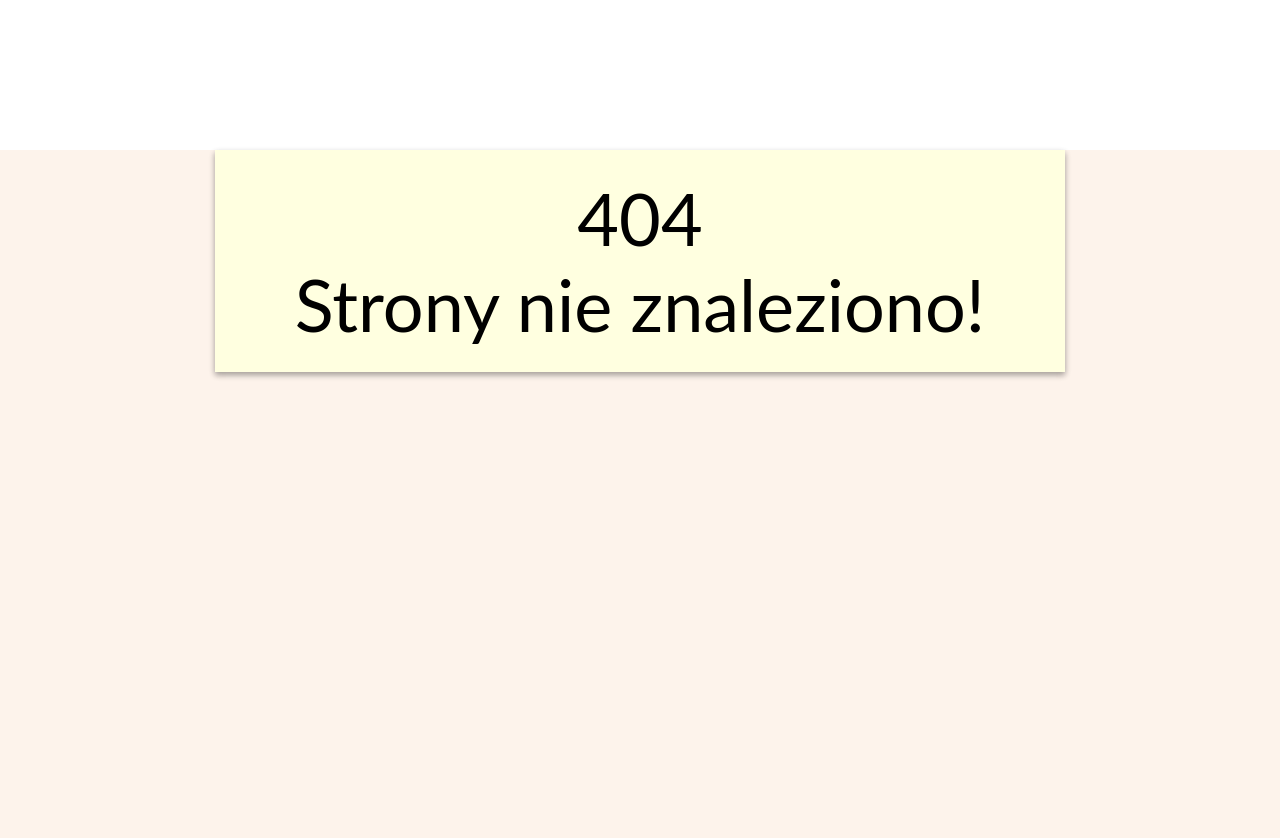
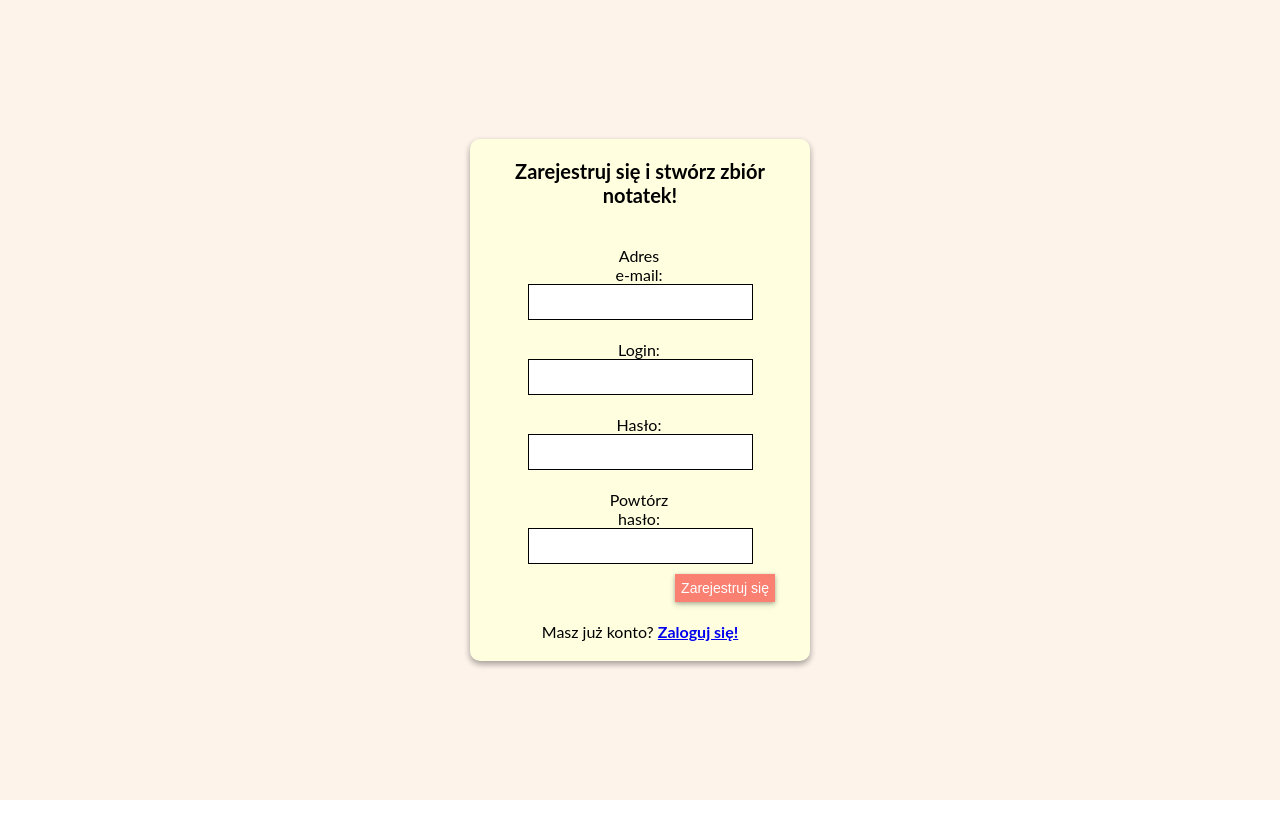
Before and after one commit to RadBia/NotesAppFrontend, a React (Create React App) app: page /register in a window 1280 px wide. Before the commit this address had no page. Shown: the top 838 px of the page. After the commit the page ends 800 px from the top, so only its background shows below. Built offline with nearby package versions, Linux system fonts and the light colour scheme.

Commit message:
Add Register component and route for user registration

```diff
--- a/src/App.js
+++ b/src/App.js
@@ -8,6 +8,7 @@ import {
 import Login from './components/login/Login';
 import Nav from './components/nav/Nav';
 import NotFound from './components/notFound/NotFound';
+import Register from './components/register/Register';
 
 
 function App() {
@@ -49,6 +50,7 @@ function App() {
   let notLoggedContent = () => {return (<div className="wrapper">
                                           <Switch>
                                               <Route exact path='/' element={<Login setIsLogged={setIsLogged} />}/>
+                                              <Route exact path='/register' element={<Register />}/>
                                               <Route path='*' element={<NotFound/>} />
                                           </Switch>
                                         </div>)};
--- /dev/null
+++ b/src/components/register/Register.js
@@ -0,0 +1,66 @@
+import React from 'react';
+import { useNavigate, Link } from "react-router-dom";
+
+function Register() {
+    const navigate = useNavigate();
+
+    const Register_ = (e) => {
+        e.preventDefault();
+
+        if(e.target.login.value != "" && e.target.password.value != "" && (e.target.password.value == e.target.repassword.value) ) {
+            const requestOptions = {
+                method: 'POST',
+                headers: { 'Content-Type': 'application/json' },
+                body: JSON.stringify({ login: e.target.login.value, password: e.target.password.value, email: e.target.email.value})
+            };
+            fetch('http://localhost:8080/api/user/register', requestOptions)
+                .then(response => response.json())
+                .then(data => {console.log(data)
+                    if(data.id != null ) {
+                        alert("Zostałeś zarejestrowany. Następuje przekierowanie do panelu logowania!")
+                        navigate("/");
+                    } else {
+                        alert("Użytkownik istnieje lub nie wypełniono wszystkich pól formularza!");
+                    }
+                });
+
+        } else {
+            alert("W formularzu występuje błąd! Wypełnij wszystkie pola!");
+        }
+    }
+    return (
+        <div className="login-wrapper">
+            <div className="container">
+                <div className="login-panel">
+                    <h4>Zarejestruj się i stwórz zbiór notatek!</h4>
+                    <form onSubmit={(e) => Register_(e)}>
+                        <div>
+                            <label htmlFor="email"><br/>Adres <br/> e-mail:</label>
+                            <input type="email" name="email" id="email" required/>
+                        </div>
+                        <div>
+                            <label htmlFor="login">Login:</label>
+                            <input type="text" name="login" id="login" required/>
+                        </div>
+                        <div>
+                            <label htmlFor="password">Hasło:</label>
+                            <input type="password" name="password" id="password"/>
+                        </div>
+                        <div>
+                            <label className="repassword" htmlFor="re">Powtórz hasło:</label>
+                            <input type="password" name="repassword" id="repassword"/>
+                        </div>
+                        <input type="submit" value="Zarejestruj się"/>
+                        <div className="clear"></div>
+                    </form>
+                    <div className="info">
+                        <div className="clear"></div>
+                        <span>Masz już konto? <b><Link to="/">Zaloguj się!</Link></b></span>
+                    </div>
+                </div>
+            </div>
+        </div>
+    );
+}
+
+export default Register;
```
